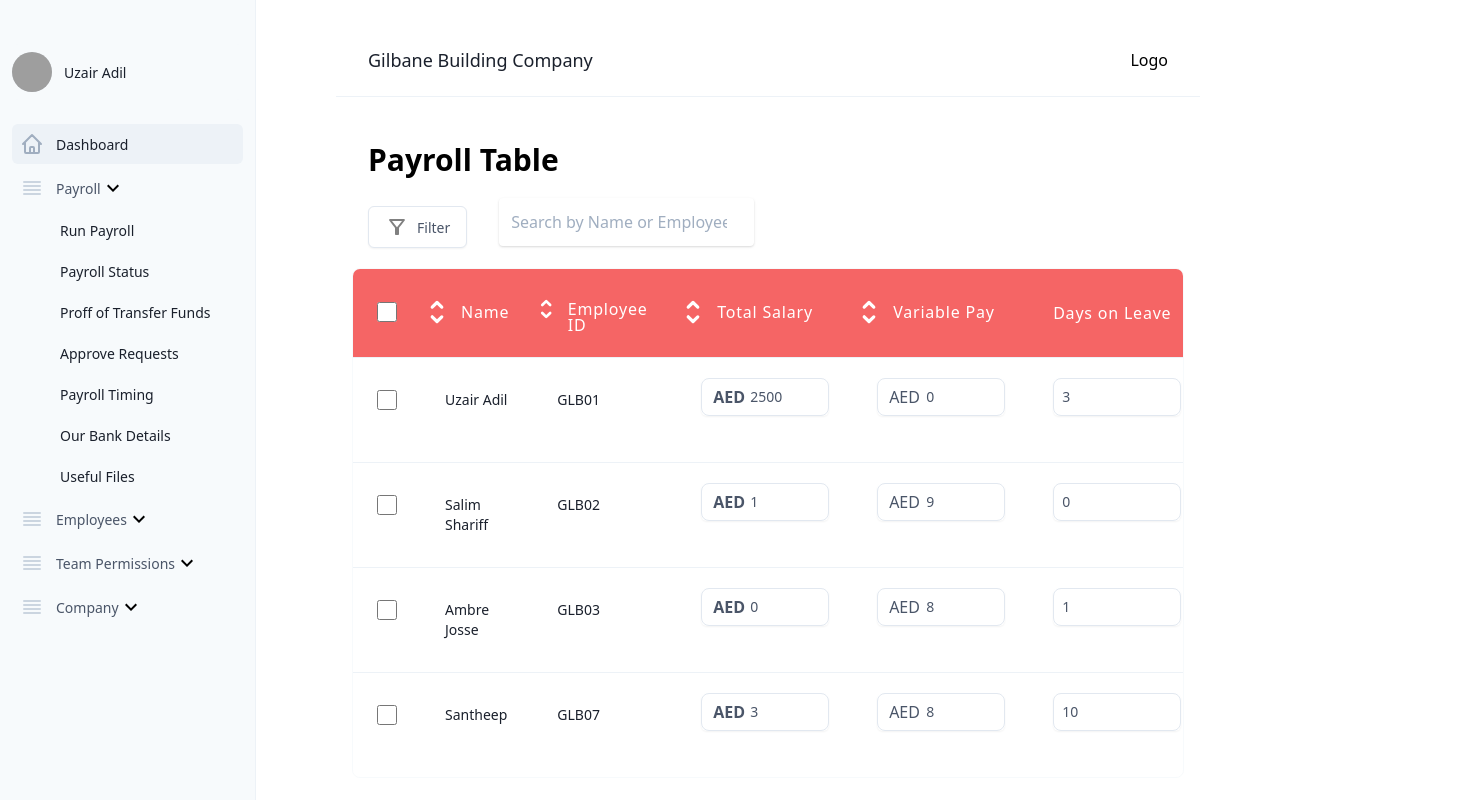
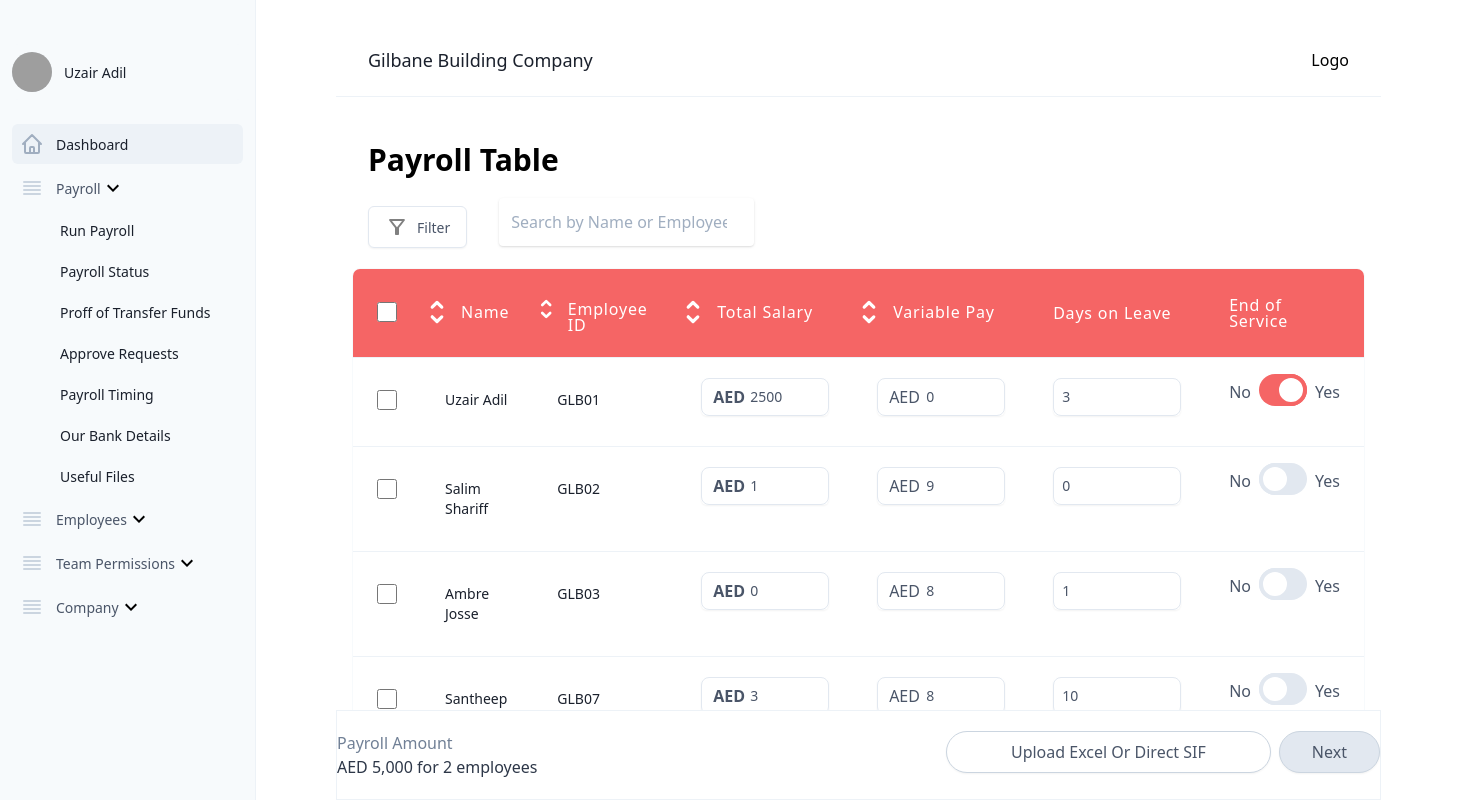
Before and after one commit to Santheepkumar/payroll-table-groundsedge, a React (Create React App) app: page /#/payroll-table in a window 1280 px wide. Shown: the whole page, 1461 px wide, since content can reach past the window. Built offline with nearby package versions, Linux system fonts and the light colour scheme; grey boxes are pictures that could not be loaded.

Commit message:
footer added

```diff
--- a/src/components/Payroll/PayrollScreen.js
+++ b/src/components/Payroll/PayrollScreen.js
@@ -5,8 +5,9 @@ import tableData from "./tableData.json";
 function PayrollScreen() {
   const [filterTab, setFilterTab] = React.useState(false);
   return (
+    <div class='flex flex-col h-screen'>
       <main
-      className='flex-1 relative z-0 overflow-y-auto focus:outline-none mx-20 mt-6'
+        className=' flex-1 relative z-0 overflow-y-auto focus:outline-none mx-20 mt-6'
         tabIndex='0'>
         <div className='border-b border-gray-200 px-4 py-6 sm:flex sm:items-center sm:justify-between sm:px-6 lg:px-8'>
           <div className='flex-1 min-w-0'>
@@ -94,7 +95,29 @@ function PayrollScreen() {
           </>
         ) : null}
         <PayrollTable tableData={tableData} />
+        {/* <div className='p-20 border border-gray-500 absolute'>hello</div> */}
       </main>
+      <footer className='py-5 border border-gray-200 mx-20'>
+        <div className='flex justify-between'>
+          <div>
+            <div className='text-gray-600'>Payroll Amount</div>
+            <div className='text-gray-800'>AED 5,000 for 2 employees</div>
+          </div>
+          <div>
+            <button
+              type='button'
+              className='inline-flex items-center px-16 py-2 border border-gray-400 shadow-sm text-base font-medium rounded-full text-gray-700 bg-white hover:bg-gray-50 focus:outline-none focus:ring-2 focus:ring-offset-2 focus:ring-indigo-500'>
+              Upload Excel Or Direct SIF
+            </button>
+            <button
+              type='button'
+              className='ml-2 inline-flex items-center px-8 py-2 border border-gray-400 shadow-sm text-base font-medium rounded-full text-gray-700 bg-gray-300 hover:bg-gray-50 focus:outline-none focus:ring-2 focus:ring-offset-2 focus:ring-indigo-500'>
+              Next
+            </button>
+          </div>
+        </div>
+      </footer>
+    </div>
   );
 }
 
--- a/src/components/Payroll/PayrollTable.js
+++ b/src/components/Payroll/PayrollTable.js
@@ -173,8 +173,8 @@ const DISPLAY_COLUMNS = [
     Cell: ({ row }) => {
       const original = row.original || {};
       return (
-        <div>
-          <span className='mr-2'>No</span>
+        <div className='flex'>
+          <span className='mr-2 mt-2'>No</span>
           <div className='relative inline-block w-12 mr-2 align-middle select-none transition duration-200 ease-in'>
             <input
               type='checkbox'
@@ -192,12 +192,13 @@ const DISPLAY_COLUMNS = [
                 original.endOfService ? "bg-red-500" : "bg-gray-300"
               } cursor-pointer`}></label>
           </div>
-          <span>Yes</span>
+          <span className='mt-2'>Yes</span>
         </div>
       );
     },
   },
 ];
+
 const IndeterminateCheckbox = React.forwardRef(
   ({ indeterminate, ...rest }, ref) => {
     const defaultRef = React.useRef();
```
Lines whose indentation alone changed are shown as unchanged.
